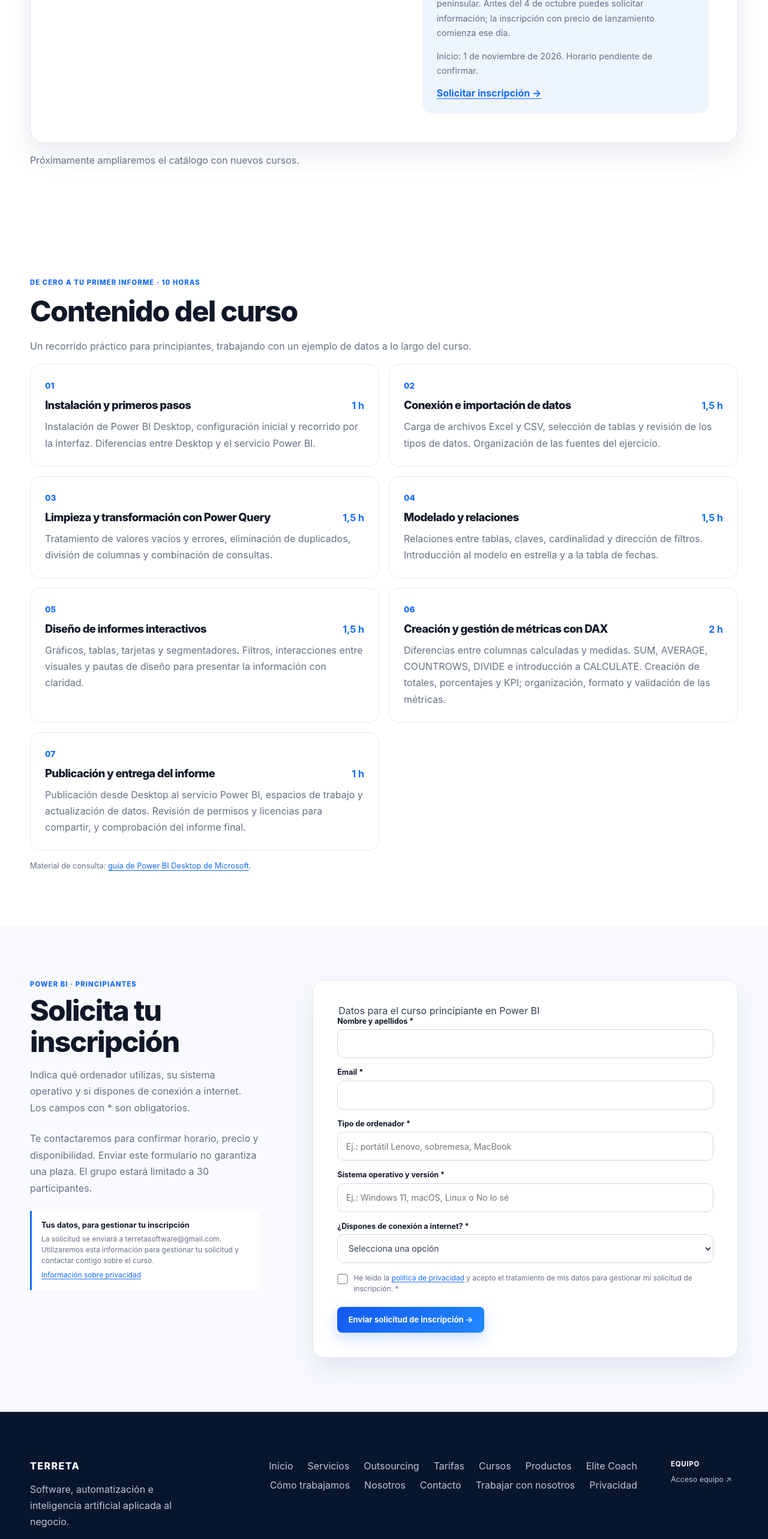
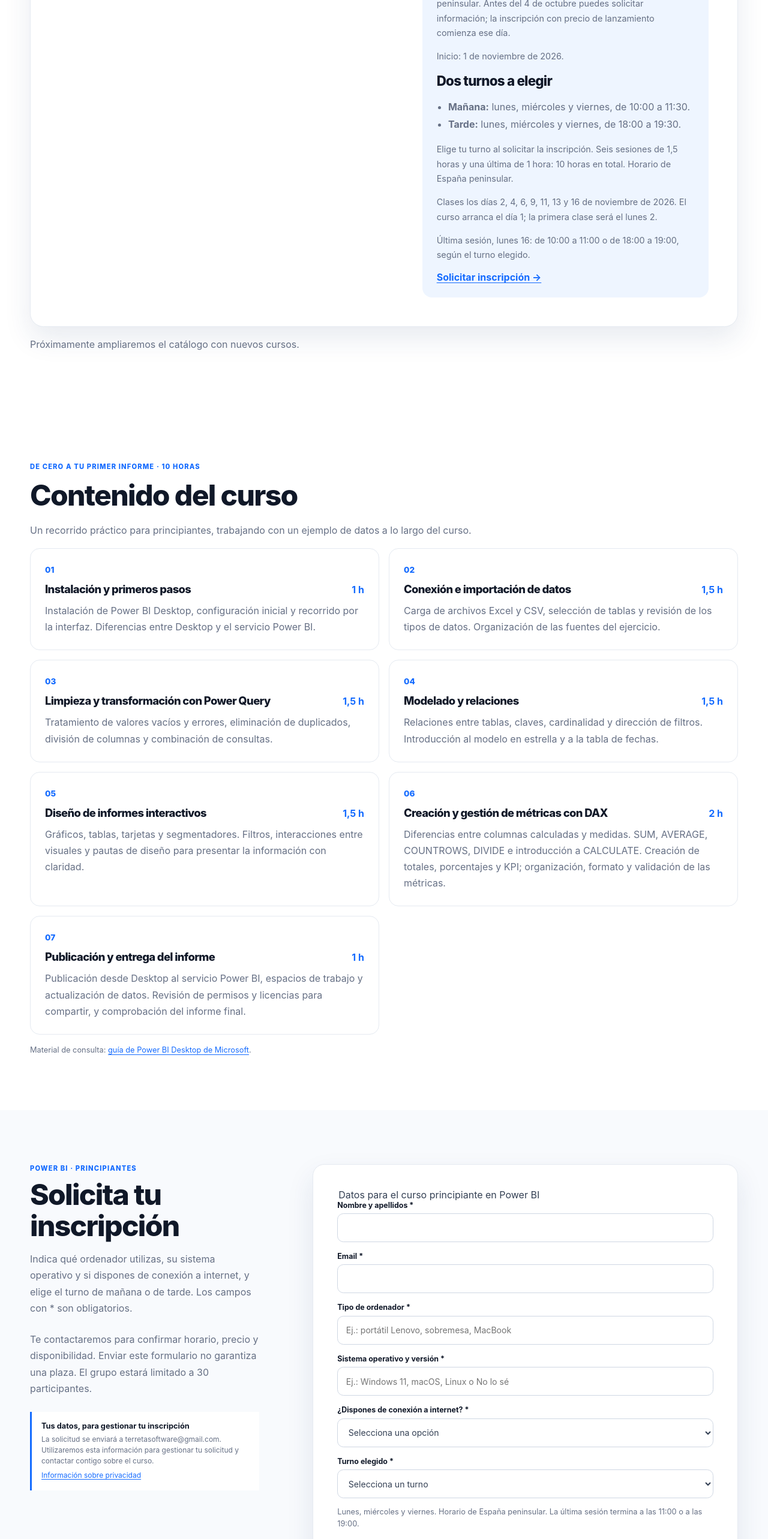
Before and after one commit to AntonioPardoRuiz/terretaLanding, an Angular app: page /cursos in a window 1280 px wide. Shown: the part 880-3446 px from the top of the page at 60% size. Built offline with nearby package versions, Linux system fonts and the light colour scheme.

Commit message:
Add morning and afternoon course shifts and session schedule

```diff
--- a/src/app/pages/courses/courses.html
+++ b/src/app/pages/courses/courses.html
@@ -57,7 +57,23 @@
             Los cambios se aplican a las 00:00, hora de España peninsular. Antes del 4 de octubre
             puedes solicitar información; la inscripción con precio de lanzamiento comienza ese día.
           </p>
-          <p>Inicio: 1 de noviembre de 2026. Horario pendiente de confirmar.</p>
+          <p>Inicio: 1 de noviembre de 2026.</p>
+          <h3>Dos turnos a elegir</h3>
+          <ul class="course-shifts">
+            <li><b>Mañana:</b> lunes, miércoles y viernes, de 10:00 a 11:30.</li>
+            <li><b>Tarde:</b> lunes, miércoles y viernes, de 18:00 a 19:30.</li>
+          </ul>
+          <p>
+            Elige tu turno al solicitar la inscripción. Seis sesiones de 1,5 horas y una última de 1
+            hora: 10 horas en total. Horario de España peninsular.
+          </p>
+          <p>
+            Clases los días 2, 4, 6, 9, 11, 13 y 16 de noviembre de 2026. El curso arranca el día 1;
+            la primera clase será el lunes 2.
+          </p>
+          <p>
+            Última sesión, lunes 16: de 10:00 a 11:00 o de 18:00 a 19:00, según el turno elegido.
+          </p>
           <a class="course-link" href="#inscripcion">Solicitar inscripción →</a>
         </div>
       </article>
@@ -162,7 +178,7 @@
           <h2 id="registration-title">Solicita tu inscripción</h2>
           <p>
             Indica qué ordenador utilizas, su sistema operativo y si dispones de conexión a
-            internet. Los campos con * son obligatorios.
+            internet, y elige el turno de mañana o de tarde. Los campos con * son obligatorios.
           </p>
           <p>
             Te contactaremos para confirmar horario, precio y disponibilidad. Enviar este formulario
@@ -273,6 +289,29 @@
                 <small id="course-internet-error">Indica si dispones de conexión a internet.</small>
               }
             </div>
+            <div class="field">
+              <label for="course-shift">Turno elegido *</label>
+              <select
+                id="course-shift"
+                formControlName="shift"
+                required
+                [attr.aria-invalid]="hasError('shift')"
+                [attr.aria-describedby]="
+                  hasError('shift') ? 'course-shift-help course-shift-error' : 'course-shift-help'
+                "
+              >
+                <option value="" disabled>Selecciona un turno</option>
+                <option value="Mañana">Mañana · L, X y V · 10:00–11:30</option>
+                <option value="Tarde">Tarde · L, X y V · 18:00–19:30</option>
+              </select>
+              <p id="course-shift-help" class="course-reference">
+                Lunes, miércoles y viernes. Horario de España peninsular. La última sesión termina a
+                las 11:00 o a las 19:00.
+              </p>
+              @if (hasError('shift')) {
+                <small id="course-shift-error">Selecciona el turno de mañana o de tarde.</small>
+              }
+            </div>
             <div class="honeypot" aria-hidden="true">
               <label for="course-website">Sitio web</label
               ><input
--- a/src/app/pages/courses/courses.scss
+++ b/src/app/pages/courses/courses.scss
@@ -194,3 +194,9 @@
   color: var(--color-heading);
   white-space: nowrap;
 }
+
+.course-shifts {
+  padding-left: 1.2rem;
+  color: var(--color-text-muted);
+  line-height: 1.8;
+}
--- a/src/app/pages/courses/courses.ts
+++ b/src/app/pages/courses/courses.ts
@@ -51,6 +51,10 @@
       nonNullable: true,
       validators: [Validators.required, Validators.maxLength(120)],
     }),
+    shift: new FormControl('', {
+      nonNullable: true,
+      validators: [Validators.required, Validators.pattern(/^(Mañana|Tarde)$/)],
+    }),
     privacy: new FormControl(false, { nonNullable: true, validators: [Validators.requiredTrue] }),
     website: new FormControl('', { nonNullable: true, validators: [Validators.maxLength(0)] }),
   });
@@ -60,7 +64,15 @@
   }
   async submit() {
     if (this.status() === 'loading') return;
-    for (const key of ['name', 'email', 'computer', 'internet', 'os', 'website'] as const) {
+    for (const key of [
+      'name',
+      'email',
+      'computer',
+      'internet',
+      'os',
+      'shift',
+      'website',
+    ] as const) {
       const control = this.form.controls[key];
       control.setValue(control.value.trim());
     }
@@ -90,6 +102,9 @@
             'Precios por fecha de inscripción (octubre de 2026, hora de España peninsular):',
             ...this.priceTiers.map((tier) => `${tier.dates}: ${tier.price} €`),
             'Fecha de inicio: 1 de noviembre de 2026. Solicitud sujeta a confirmación de disponibilidad y precio.',
+            `Turno elegido: ${value.shift}`,
+            'Lunes, miércoles y viernes. Mañana: 10:00–11:30. Tarde: 18:00–19:30. Horario de España peninsular.',
+            'Clases: 2, 4, 6, 9, 11, 13 y 16 de noviembre de 2026. Seis sesiones de 90 minutos y una de 60 minutos. Última sesión: 10:00–11:00 o 18:00–19:00.',
             `Tipo de ordenador: ${value.computer}`,
             `Conexión a internet: ${value.internet}`,
             `Sistema operativo: ${value.os}`,
--- a/src/app/pages/privacy/privacy.html
+++ b/src/app/pages/privacy/privacy.html
@@ -10,6 +10,6 @@
     <section id="cambios"><span>07</span><h2>Cambios en esta política</h2><p>Podemos actualizar esta política periódicamente. Los cambios se publicarán en esta página y serán efectivos desde su publicación.</p></section>
     <section id="contacto-legal"><span>08</span><h2>Contacto</h2><p>Para consultas relacionadas con privacidad o protección de datos, escribe a <a href="mailto:terretasoftware@gmail.com">terretasoftware@gmail.com</a> o utiliza los canales vigentes indicados en nuestra página de contacto.</p><a routerLink="/contacto">Ir a Contacto <span aria-hidden="true">→</span></a></section>
     <section id="candidaturas"><span>09</span><h2>Candidaturas y currículums</h2><p>Al utilizar «Trabajar con nosotros», nos facilitas tu nombre, email, teléfono opcional, presentación opcional y CV para valorar tu candidatura y contactar contigo. El formulario solicita tu consentimiento para este tratamiento.</p><p>La candidatura y el CV se transmiten mediante Cloudflare y Resend al buzón de Terreta en Gmail. El CV se recibe como archivo adjunto y no se publica en la web. Puedes solicitar su eliminación o retirar tu consentimiento escribiendo a <a href="mailto:terretasoftware@gmail.com">terretasoftware@gmail.com</a>.</p></section>
-    <section id="cursos"><span>10</span><h2>Solicitudes de inscripción a cursos</h2><p>El formulario de cursos recoge tu nombre, email, tipo de ordenador, sistema operativo y disponibilidad de conexión a internet para gestionar tu solicitud y contactar contigo sobre la formación. Solicitamos tu consentimiento para este tratamiento.</p><p>La solicitud se transmite mediante Cloudflare y Resend al buzón de Terreta en Gmail. Puedes solicitar la eliminación de estos datos o retirar tu consentimiento escribiendo a <a href="mailto:terretasoftware@gmail.com">terretasoftware@gmail.com</a>.</p></section>
+    <section id="cursos"><span>10</span><h2>Solicitudes de inscripción a cursos</h2><p>El formulario de cursos recoge tu nombre, email, tipo de ordenador, sistema operativo y disponibilidad de conexión a internet y turno elegido para gestionar tu solicitud y contactar contigo sobre la formación. Solicitamos tu consentimiento para este tratamiento.</p><p>La solicitud se transmite mediante Cloudflare y Resend al buzón de Terreta en Gmail. Puedes solicitar la eliminación de estos datos o retirar tu consentimiento escribiendo a <a href="mailto:terretasoftware@gmail.com">terretasoftware@gmail.com</a>.</p></section>
   </article></div></app-container></section>
 </main>
```
Also changed, not shown: 2 other files (tests, documents, lock files or other folders).
